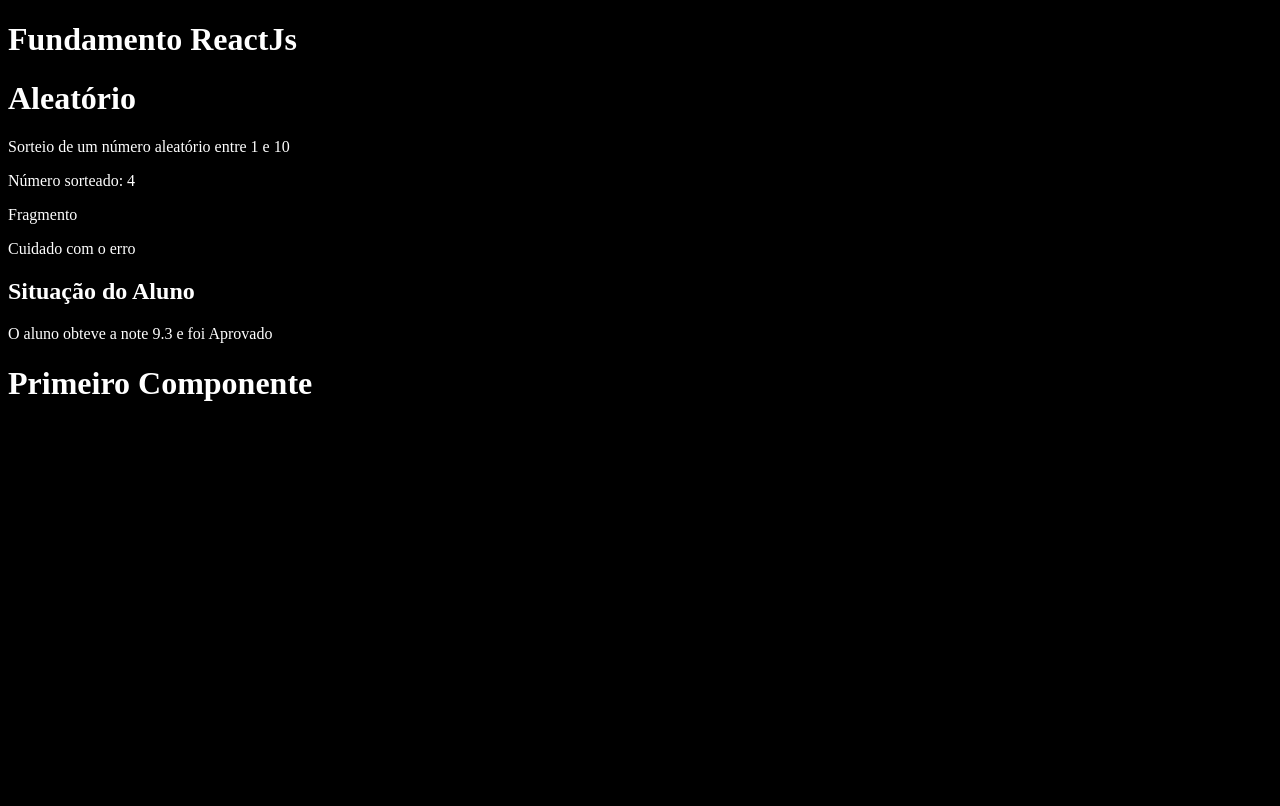
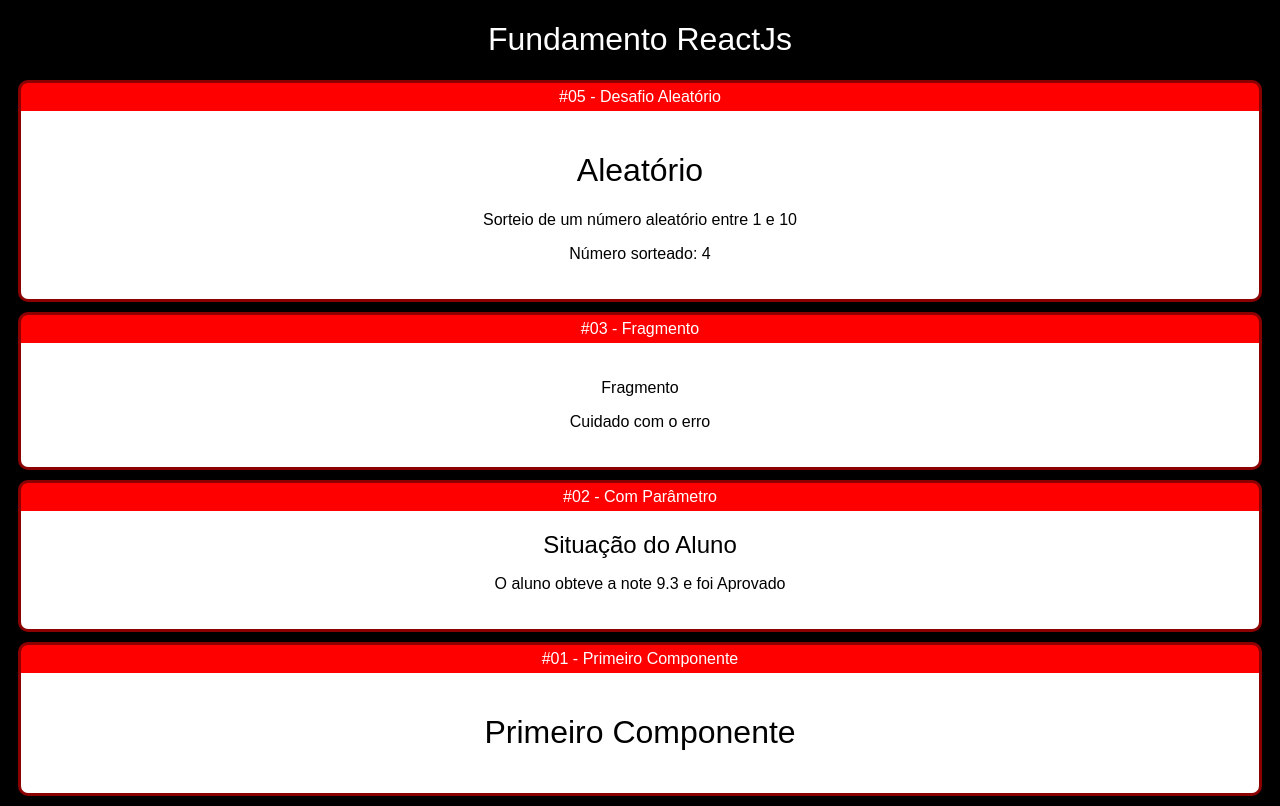
Before and after one commit to KailanySousa/CursoReact-Redux, a React (Create React App) app in the folder fundamentos-react/: page / in a window 1280 px wide. Built offline with nearby package versions, Linux system fonts and the light colour scheme.

Commit message:
Componente Card #01

```diff
--- a/fundamentos-react/public/index.html
+++ b/fundamentos-react/public/index.html
@@ -3,6 +3,10 @@
   <head>
     <meta charset="utf-8" />
     <link rel="icon" href="%PUBLIC_URL%/favicon.ico" />
+    <link
+      href="https://fonts.googleapis.com/css2? family = Oswald: wght @ 200; 300; 400; 500; 600 & display = swap"
+      rel="stylesheet"
+    />
     <meta name="viewport" content="width=device-width, initial-scale=1" />
     <meta name="theme-color" content="#000000" />
     <meta
--- a/fundamentos-react/src/App.jsx
+++ b/fundamentos-react/src/App.jsx
@@ -1,5 +1,6 @@
 import React from "react";
 
+import Card from "./components/layout/Card";
 import Primeiro from "./components/basicos/Primeiro";
 import ComParamentro from "./components/basicos/ComParamentro";
 import Fragmento from "./components/basicos/Fragmento";
@@ -12,9 +13,17 @@
 export default (_) => (
   <div id="app">
     <h1>Fundamento ReactJs</h1>
-    <Aleatorio min={1} max={10}></Aleatorio>
-    <Fragmento />
-    <ComParamentro titulo="Situação do Aluno" aluno="Kailany" nota={9.3} />
-    <Primeiro></Primeiro>
+    <Card titulo="#05 - Desafio Aleatório">
+      <Aleatorio min={1} max={10}></Aleatorio>
+    </Card>
+    <Card titulo="#03 - Fragmento">
+      <Fragmento />
+    </Card>
+    <Card titulo="#02 - Com Parâmetro">
+      <ComParamentro titulo="Situação do Aluno" aluno="Kailany" nota={9.3} />
+    </Card>
+    <Card titulo="#01 - Primeiro Componente">
+      <Primeiro></Primeiro>
+    </Card>
   </div>
 );
--- /dev/null
+++ b/fundamentos-react/src/components/layout/Card.css
@@ -0,0 +1,20 @@
+.Card {
+  background-color: darkred;
+  border-radius: 10px;
+  overflow: hidden;
+  border: 3px solid darkred;
+  margin: 10px;
+}
+
+.Title {
+  background-color: red;
+  padding: 5px 0px;
+  display: flex;
+  justify-content: center;
+}
+
+.Content {
+  background-color: #fff;
+  color: #000;
+  padding: 20px;
+}
--- /dev/null
+++ b/fundamentos-react/src/components/layout/Card.jsx
@@ -0,0 +1,11 @@
+import "./Card.css";
+import React from "react";
+
+export default (props) => {
+  return (
+    <div className="Card">
+      <div className="Title">{props.titulo}</div>
+      <div className="Content">{props.children}</div>
+    </div>
+  );
+};
--- a/fundamentos-react/src/index.css
+++ b/fundamentos-react/src/index.css
@@ -1,4 +1,17 @@
 body {
+  font-family: "Oswald", sans-serif;
   background-color: #000;
   color: #fff;
+  text-align: center;
 }
+
+h1,
+h2,
+h3 {
+  font-weight: 200;
+}
+
+h2,
+h3 {
+  margin: 0px;
+}
```
